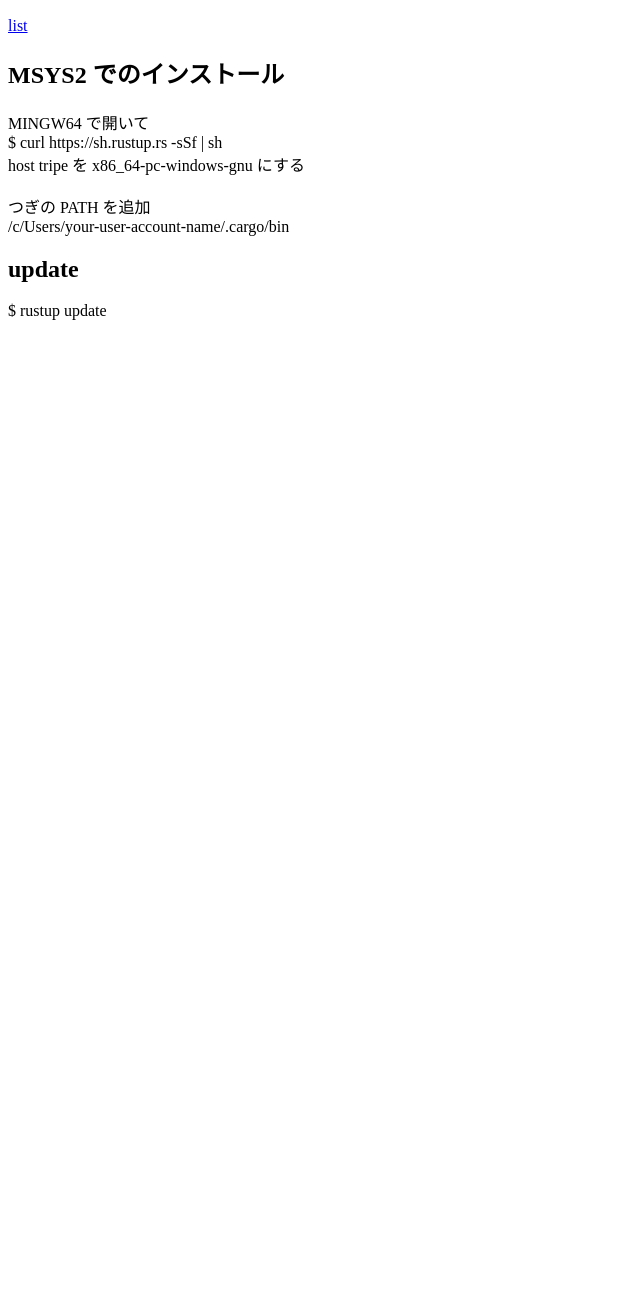
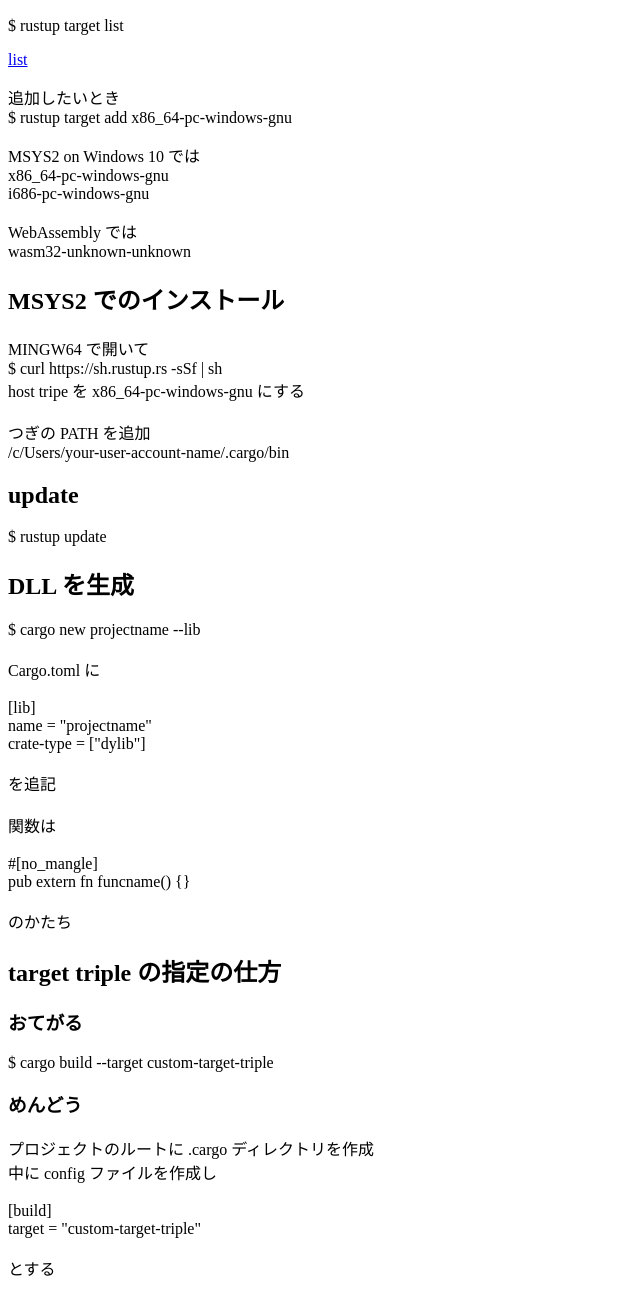
Before and after one commit to taku-n/w, a plain HTML site: page rustlang.html in a window 1280 px wide. Shown: the part 110-1406 px from the top of the page, without its empty margins (0-640 px from the left). Before the commit the page ends 800 px from the top, so only its background shows below. Drawn offline with Linux system fonts and the light colour scheme.

```diff
--- a/rustlang.html
+++ b/rustlang.html
@@ -13,7 +13,22 @@
 <body>
 <h1>rustlang</h1>
 <h2>host triple</h2>
+<p>$ rustup target list</p>
 <p><a href="https://www.rust-lang.org/ja-JP/other-installers.html">list</a></p>
+<p>
+追加したいとき<br>
+$ rustup target add x86_64-pc-windows-gnu
+</p>
+<p>
+MSYS2 on Windows 10 では<br>
+x86_64-pc-windows-gnu<br>
+i686-pc-windows-gnu
+</p>
+<p>
+WebAssembly では<br>
+wasm32-unknown-unknown
+</p>
+
 <h2>MSYS2 でのインストール</h2>
 <p>
 MINGW64 で開いて<br>
@@ -23,8 +38,43 @@
 つぎの PATH を追加<br>
 /c/Users/your-user-account-name/.cargo/bin
 </p>
+
 <h2>update</h2>
 <p>$ rustup update</p>
+
+<h2>DLL を生成</h2>
+<p>
+$ cargo new projectname --lib<br>
+<br>
+Cargo.toml に<br>
+<br>
+[lib]<br>
+name = "projectname"<br>
+crate-type = ["dylib"]<br>
+<br>
+を追記<br>
+<br>
+関数は<br>
+<br>
+#[no_mangle]<br>
+pub extern fn funcname() {}<br>
+<br>
+のかたち
+</p>
+
+<h2>target triple の指定の仕方</h2>
+<h3>おてがる</h3>
+<p>$ cargo build --target custom-target-triple</p>
+<h3>めんどう</h3>
+<p>
+プロジェクトのルートに .cargo ディレクトリを作成<br>
+中に config ファイルを作成し<br>
+<br>
+[build]<br>
+target = "custom-target-triple"<br>
+<br>
+とする
+</p>
 </body>
 
 
```
Also changed, not shown: vim.html (+3 -1 lines).
